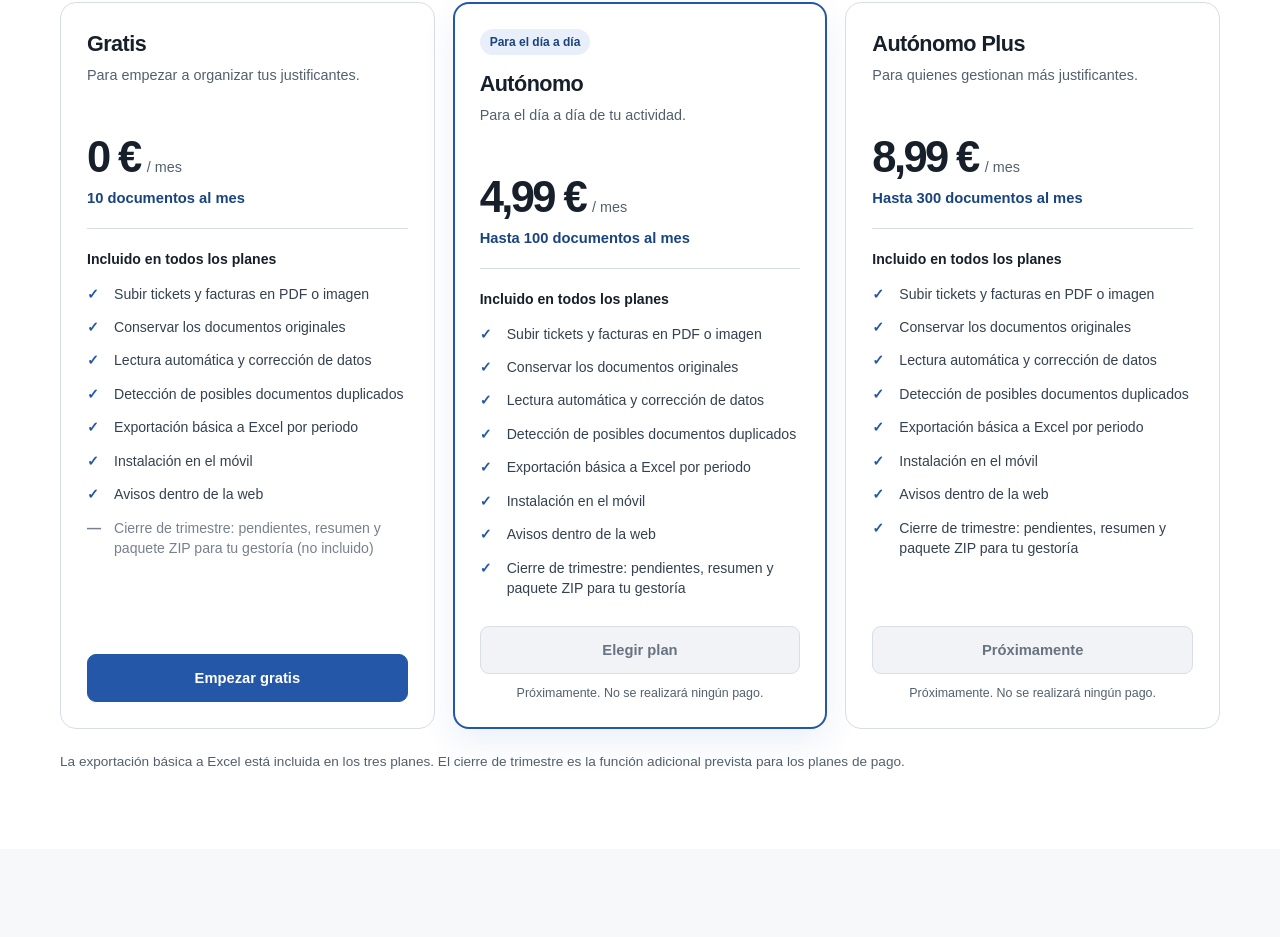
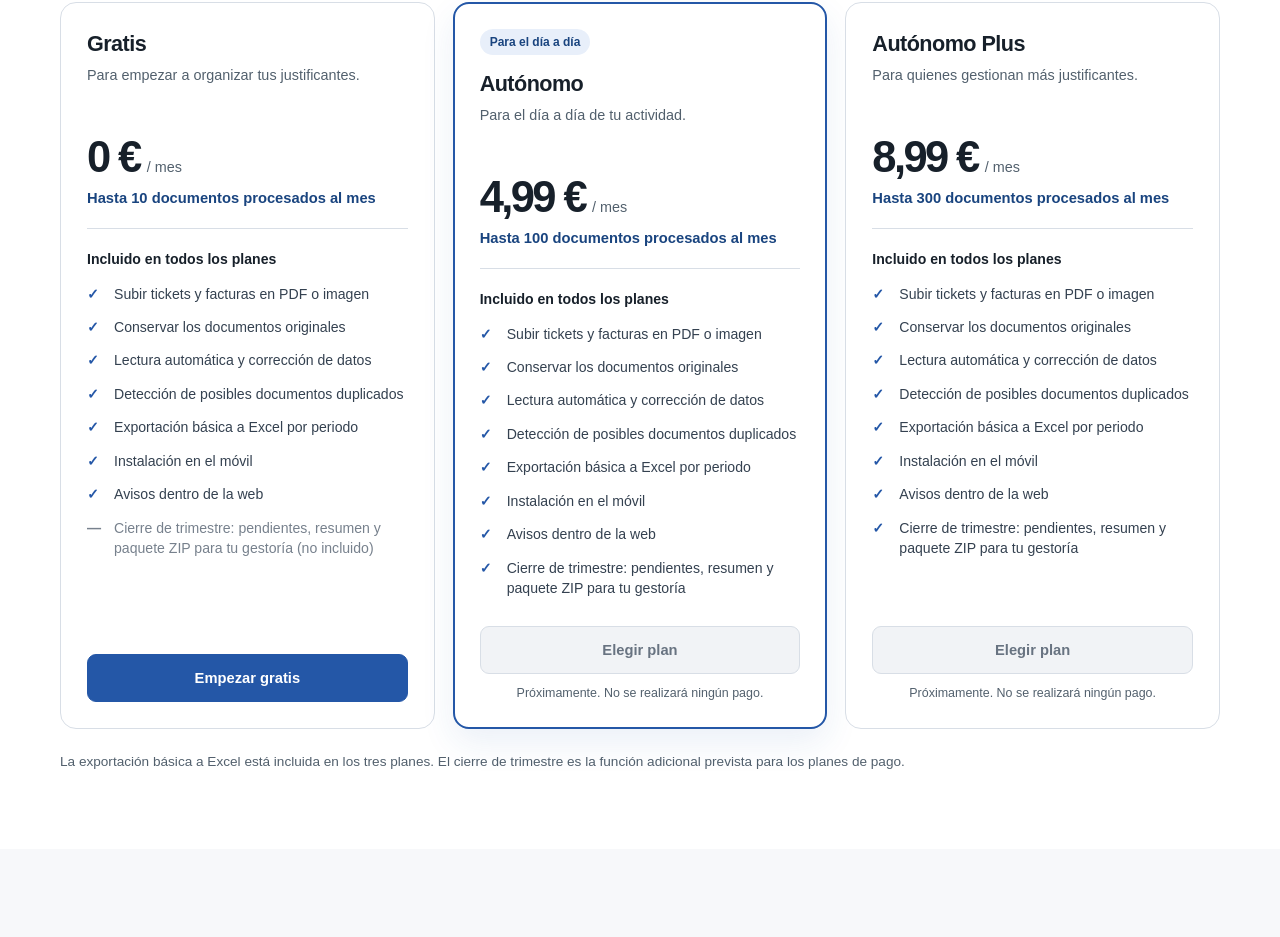
Before and after one commit to Ana-gp/gestion-facturas, a Next.js app: page /precios in a window 1280 px wide. Shown: the part 732-1669 px from the top of the page. Built offline with nearby package versions, Linux system fonts and the light colour scheme.

Commit message:
Unifica llamadas a la acción y aclara límites mensuales

```diff
--- a/app/precios/page.tsx
+++ b/app/precios/page.tsx
@@ -14,7 +14,7 @@ const planes = [
     descripcion: "Para empezar a organizar tus justificantes.",
     precio: "0 €",
     periodo: "/ mes",
-    limite: "10 documentos al mes",
+    limite: "Hasta 10 documentos procesados al mes",
     destacado: false,
     cierre: false,
     cta: "Empezar gratis",
@@ -24,7 +24,7 @@ const planes = [
     descripcion: "Para el día a día de tu actividad.",
     precio: "4,99 €",
     periodo: "/ mes",
-    limite: "Hasta 100 documentos al mes",
+    limite: "Hasta 100 documentos procesados al mes",
     destacado: true,
     cierre: true,
     cta: "Elegir plan",
@@ -34,10 +34,10 @@ const planes = [
     descripcion: "Para quienes gestionan más justificantes.",
     precio: "8,99 €",
     periodo: "/ mes",
-    limite: "Hasta 300 documentos al mes",
+    limite: "Hasta 300 documentos procesados al mes",
     destacado: false,
     cierre: true,
-    cta: "Próximamente",
+    cta: "Elegir plan",
   },
 ];
 
```
